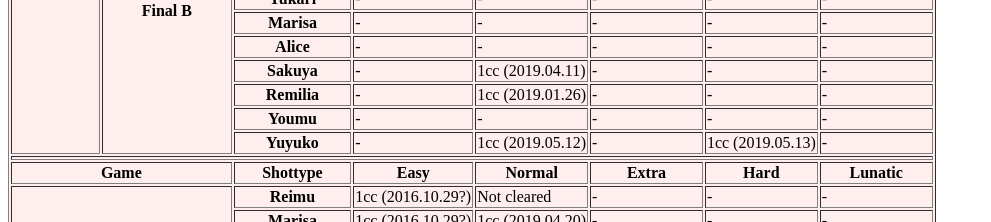
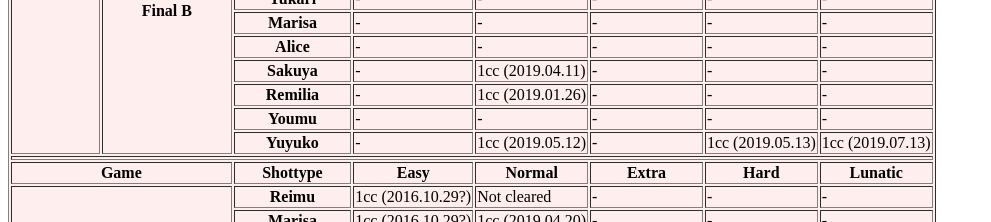
Before and after one commit to SaigyojiMiyako/SaigyojiMiyako.github.io, a plain HTML site: page history.html in a window 1280 px wide. Shown: the part 960-1182 px from the top of the page, without its empty margins (0-991 px from the left). Drawn offline with Linux system fonts and the light colour scheme.

Commit message:
Update history.html

```diff
--- a/history.html
+++ b/history.html
@@ -51,7 +51,7 @@
 <tr>                                                               <th colspan="2">Sakuya   </th> <td> -                        </td> <td>1cc      (2019.04.11)     </td>           <td> - </td>               <!-- Sakuya  -->            <td> - </td> <td> - </td>
 <tr>                                                               <th colspan="2">Remilia  </th> <td> -                        </td> <td>1cc      (2019.01.26)     </td>           <td> - </td>               <!-- Remilia -->            <td> - </td> <td> - </td>
 <tr>                                                               <th colspan="2">Youmu    </th> <td> -                        </td> <td> -                        </td>           <td> - </td>               <!-- Youmu   -->            <td> - </td> <td> - </td>
-<tr>                                                               <th colspan="2">Yuyuko   </th> <td> -                        </td> <td>1cc      (2019.05.12)     </td>           <td> - </td>               <!-- Yuyuko  -->            <td>1cc (2019.05.13)</td> <td> - </td>
+<tr>                                                               <th colspan="2">Yuyuko   </th> <td> -                        </td> <td>1cc      (2019.05.12)     </td>           <td> - </td>               <!-- Yuyuko  -->            <td>1cc (2019.05.13)</td> <td>1cc (2019.07.13)</td>
 <tr><th colspan="9"> </th>                                                   <!--                                                                        三部作                                                                                                                                                                                                 -->
 <tr>                 <th colspan="2">Game</th> <th colspan="2">Shottype</th>                     <th>Easy</th>      <th>Normal</th>                    <th>Extra</th>            <th>Hard</th>        <th>Lunatic</th>            <!--   Shottype    -->
 <!--                                  PoFV              Shottype                              E                                N                   Extra                           Hard               Lunatic                 -->
```
